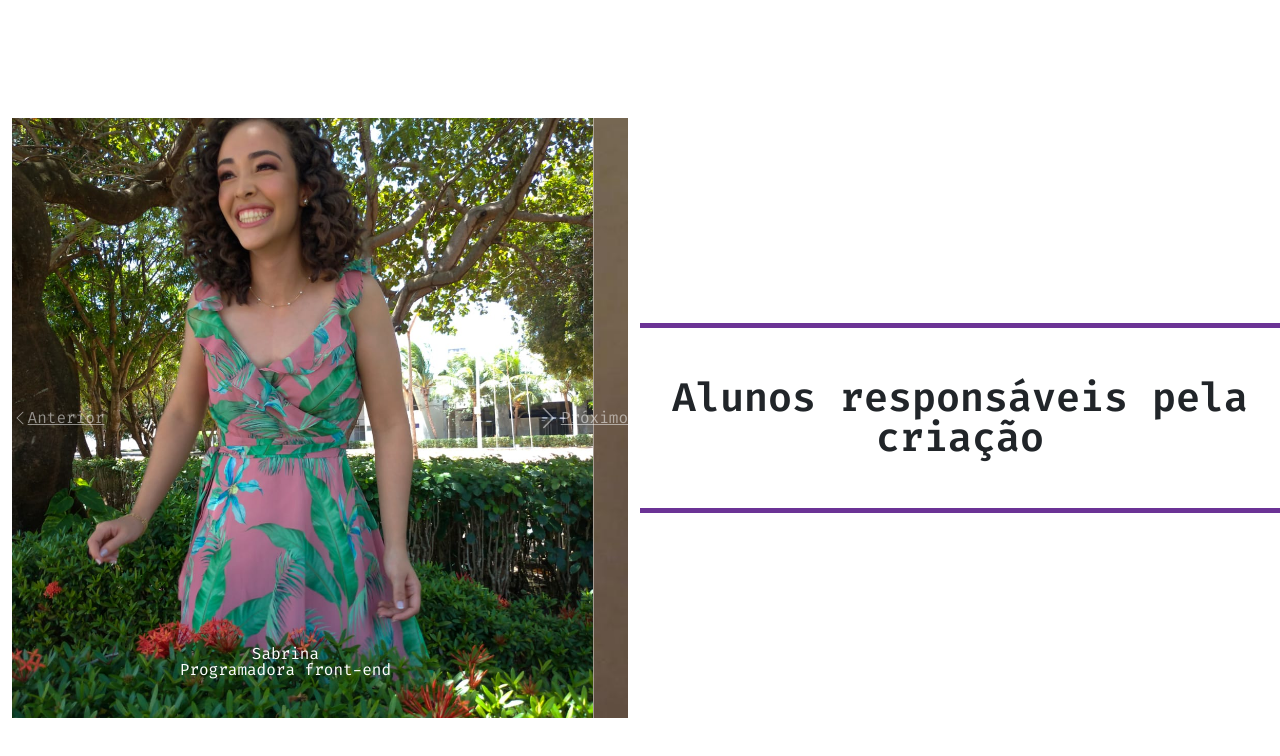
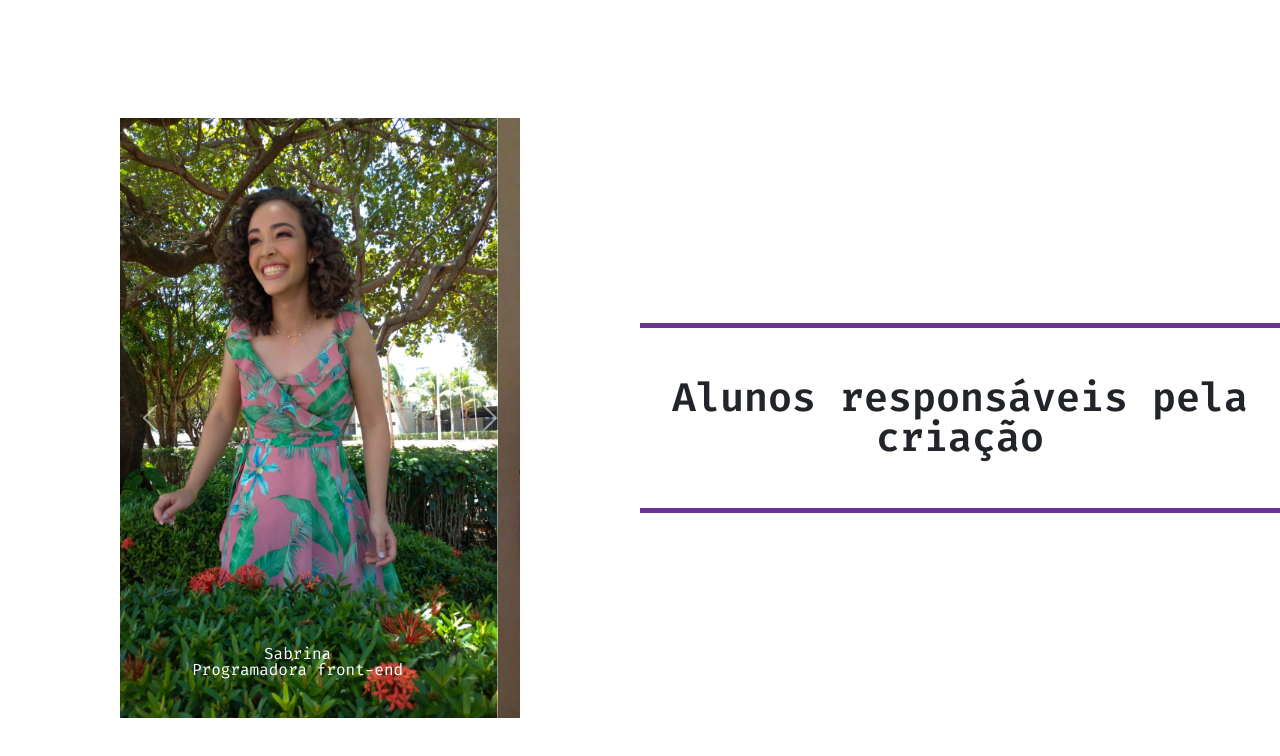
Before and after one commit to sabiss/bootstrap_trabalho, a plain HTML site: page index.html in a window 1280 px wide. Shown: the part 1360-2116 px from the top of the page. Drawn offline with nearby package versions, Linux system fonts and the light colour scheme.

Commit message:
colocando tamanho padrão nas fotos

```diff
--- a/index.html
+++ b/index.html
@@ -45,7 +45,7 @@
 
     <section id="criadores">
         <div class="carrosel container">
-            <div id="hero-carousel" class="carousel slide" data-bs-ride="carousel">
+            <div id="hero-carousel" class="carousel slide" data-bs-ride="carousel" style="width: 400px;">
                 <ol class="carousel-indicators">
                   <li data-target="#carouselExampleIndicators" data-bs-slide-to="0" class="active"></li>
                   <li data-target="#carouselExampleIndicators" data-bs-slide-to="1"></li>
@@ -76,11 +76,11 @@
                 </div>
                 <a class="carousel-control-prev" href="#carouselExampleIndicators" role="button" data-slide="prev">
                   <span class="carousel-control-prev-icon" aria-hidden="true"></span>
-                  <span class="sr-only">Anterior</span>
+                  <span class="sr-only"></span>
                 </a>
                 <a class="carousel-control-next" href="#carouselExampleIndicators" role="button" data-slide="next">
                   <span class="carousel-control-next-icon" aria-hidden="true"></span>
-                  <span class="sr-only">Próximo</span>
+                  <span class="sr-only"></span>
                 </a>
               </div>
         </div>
```
